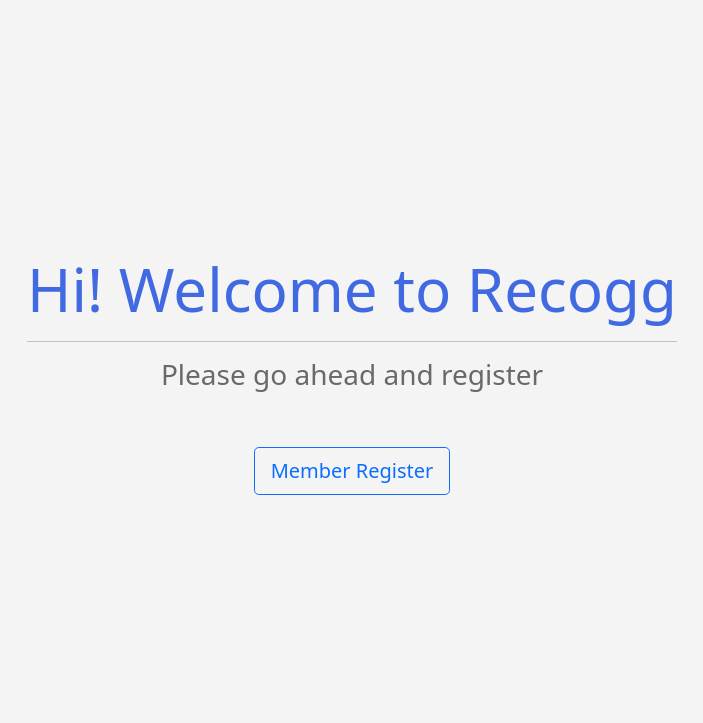
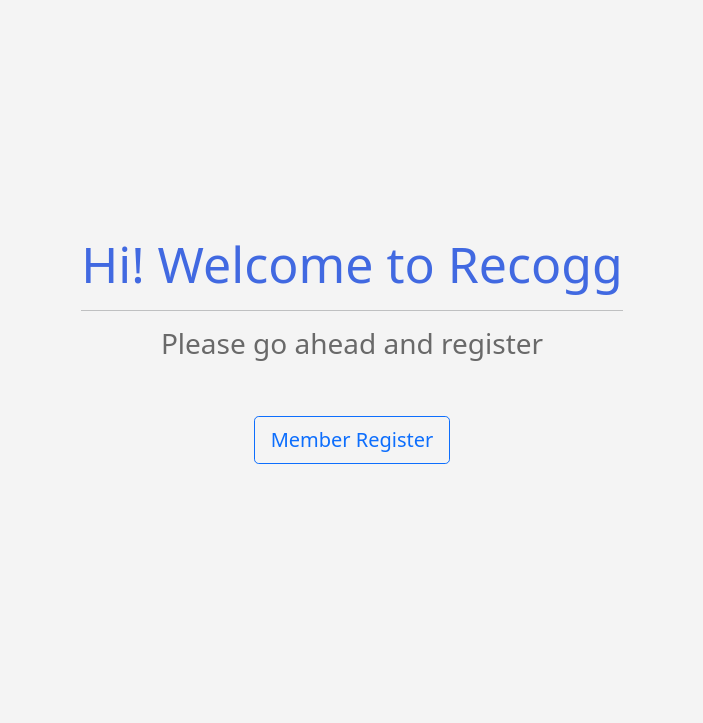
Before and after one commit to Ugo5738/Attendance, a Flask app: page / in a window 1280 px wide. Shown: the part 56-779 px from the top of the page, without its empty margins (288-991 px from the left). Run offline with Flask 2, Linux system fonts and the light colour scheme.

Commit message:
Reviewed style.css

```diff
--- a/app.py
+++ b/app.py
@@ -304,7 +304,7 @@ class AccessForm(FlaskForm):
 
 # APP.PY CONTENT
 session = boto3.Session(
-    aws_access_key_id=os.environ.get("S3_KEY", ""),
+    aws_access_key_id=os.environ["S3_KEY"],
     aws_secret_access_key=os.environ["S3_SECRET"]
 )
 
--- a/static/css/style.css
+++ b/static/css/style.css
@@ -1,6 +1,6 @@
 h1 {
     color: royalblue;
-    font-size: 60px;
+    font-size: 50px;
 }
 
 h3 {
@@ -16,55 +16,5 @@ div.home_container {
     justify-content: center;
     text-align: center;
     align-items: center;
-    height: 700px;
+    height: 650px;
 }
-
-// input[type=checkbox] {
-//     height: 0;
-//     width: 0;
-//     visibility: hidden;
-// }
-
-// label {
-//     cursor: pointer;
-//     text-indent: -9999px;
-//     width: 200px;
-//     height: 100px;
-//     background: grey;
-//     display: block;
-//     border-radius: 100px;
-//     position: relative;
-// }
-
-// label:after {
-//     content: '';
-//     position: absolute;
-//     top: 5px;
-//     left: 5px;
-//     width: 90px;
-//     height: 90px;
-//     background: #fff;
-//     border-radius: 90px;
-//     transition: 0.3s;
-// }
-
-// input:checked + label {
-//     background: #bada55;
-// }
-
-// input:checked + label:after {
-//     left: calc(100% - 5px);
-//     transform: translateX(-100%);
-// }
-
-// label:hover:after {
-//     width: 105px;
-// }
-
-// centering
-// body {
-//     display: flex;
-//     justify-content: center;
-//     align-items: center;
-//     height: 100vh;
-// }
--- a/templates/navbar.html
+++ b/templates/navbar.html
@@ -22,9 +22,11 @@
           <li class="nav-item">
             <a class="nav-link" href="{{ url_for('admin_database') }}">Admin Database</a>
           </li>
+        <ul class="navbar-nav me mb-2 mb-lg-0">
           <li class="nav-item">
             <a class="nav-link" href="{{ url_for('logout') }}">Logout</a>
           </li>
+        </ul>
         {% else %}
         </ul>
         <ul class="navbar-nav me mb-2 mb-lg-0">
```
